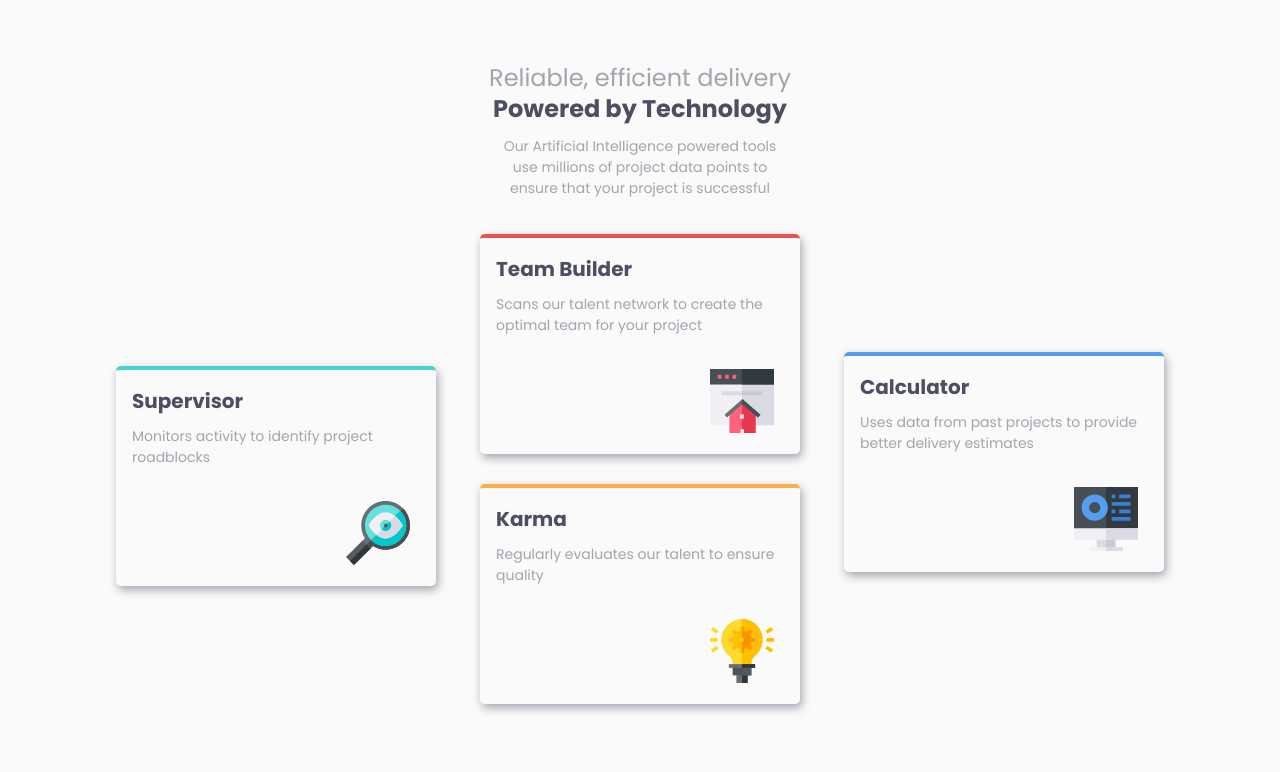
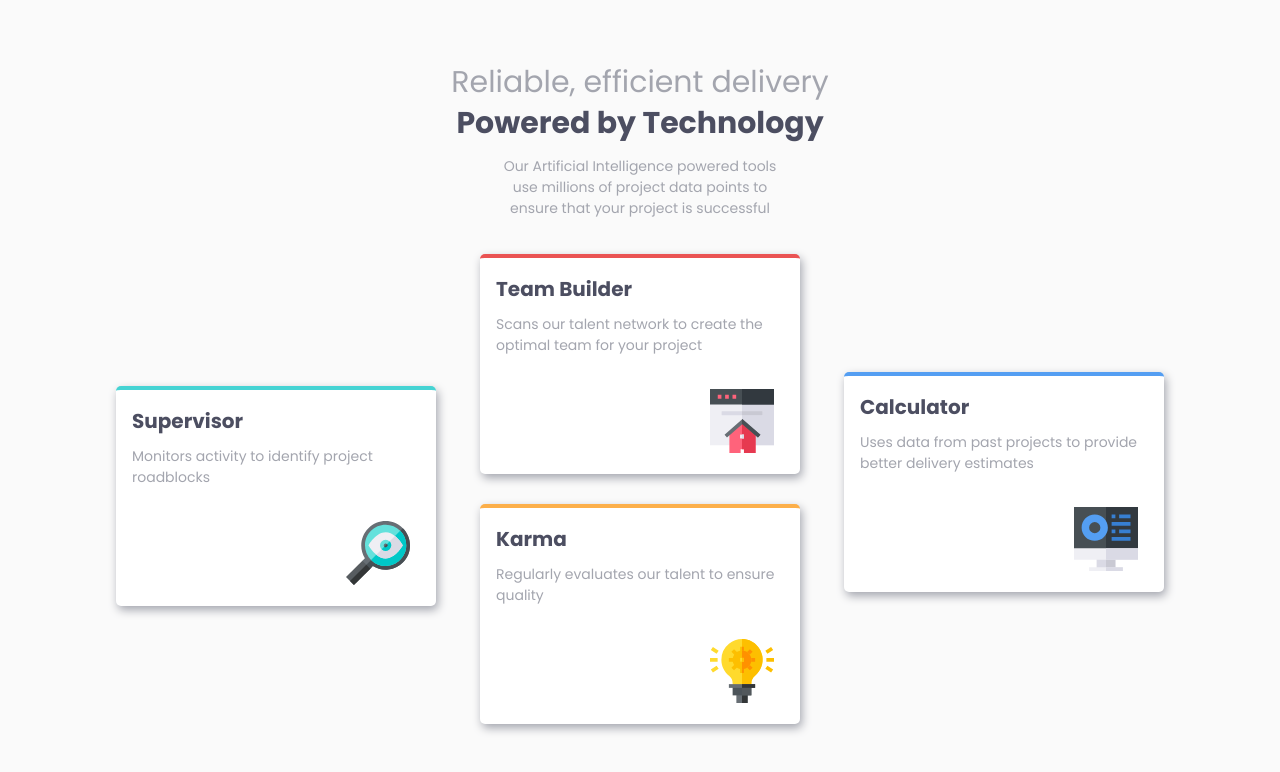
Before and after one commit to S4V10N/Four-card-section, a plain HTML site: page index.html in a window 1280 px wide. Drawn offline with Linux system fonts and the light colour scheme.

Commit message:
i fixed it

```diff
--- a/styles.css
+++ b/styles.css
@@ -52,6 +52,7 @@ p{
     height: 22rem;
     width: 32rem;
     min-width: 32rem;
+    background-color: white;
     max-width: 39rem;
     padding: 1.6rem;
     position: relative;
@@ -129,4 +130,10 @@ h2{
         position: absolute;
         top: 50%;
     }
+    span{
+        font-size: 3rem;
+    }
+    strong{
+        font-size: 3rem;
+    }
 }
```
